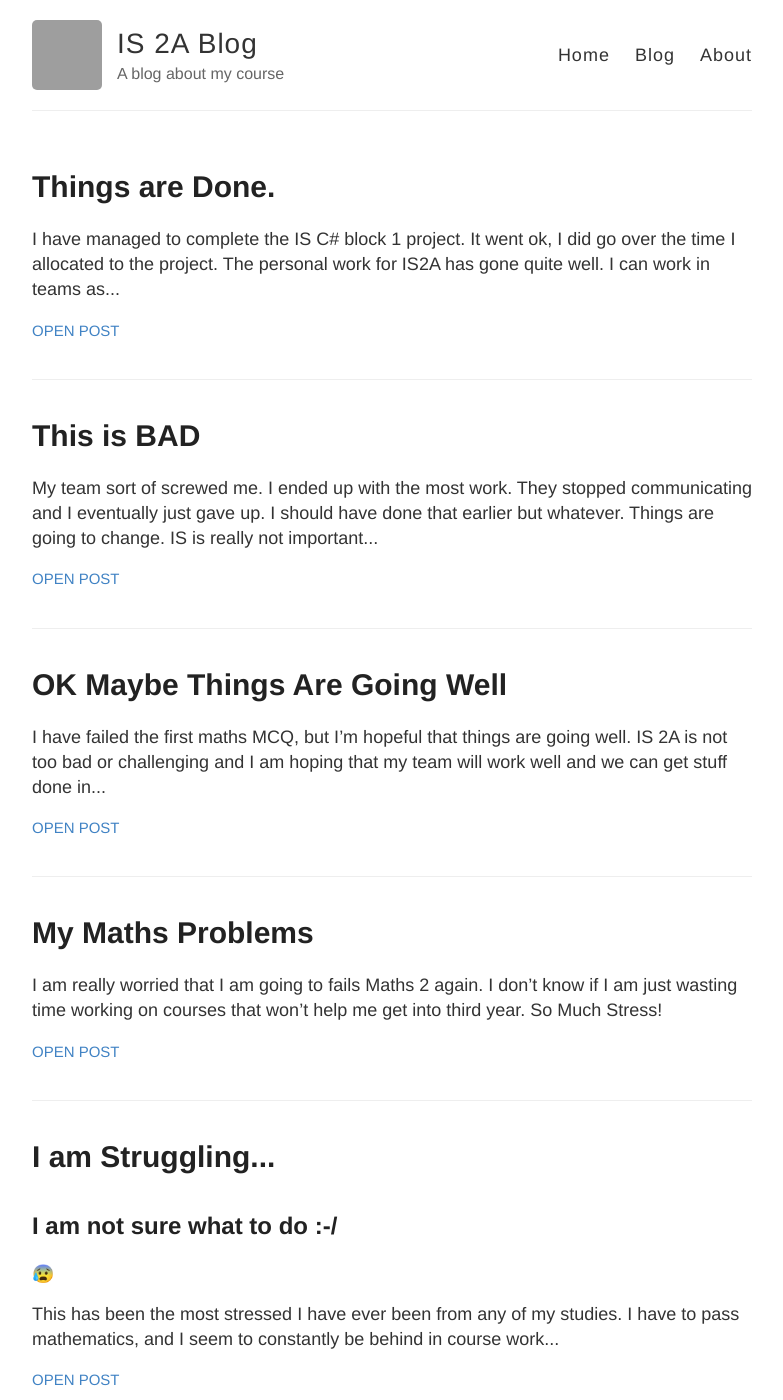
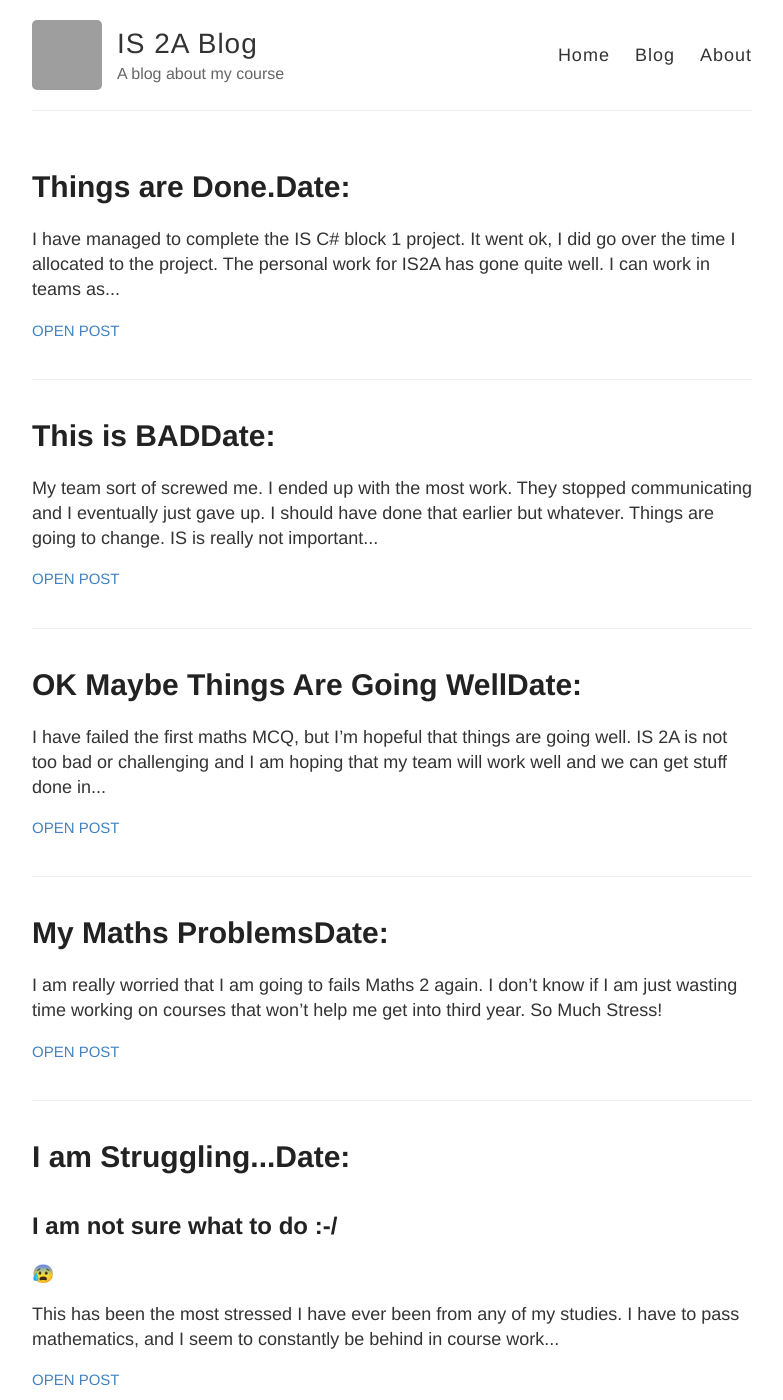
Before and after one commit to TRex22/ISBlog, a Jekyll site: the page built from index.html, in a window 1280 px wide and 1400 px high. Shown: the whole window, without its empty margins (248-1031 px from the left). Built offline with Jekyll 4.4.1, drawn with Linux system fonts in a browser that asks for light colours; emoji names are drawn with the system emoji font; grey boxes are pictures that could not be loaded.

Commit message:
fokjhdlk

```diff
--- a/index.html
+++ b/index.html
@@ -6,7 +6,7 @@ layout: default
   {% for post in site.posts %}
     <article class="post">
 
-      <h1><a href="{{ site.baseurl }}{{ post.url }}">{{ post.title }} {{ page.date | date: "%B %e, %Y" }}</a></h1>
+      <h1><a href="{{ site.baseurl }}{{ post.url }}">{{ post.title }}</a><a>Date: {{ page.date | date: "%B %e, %Y" }}</a></h1>
 
       <div class="entry">
         {{ post.content | truncatewords:40}}
```
